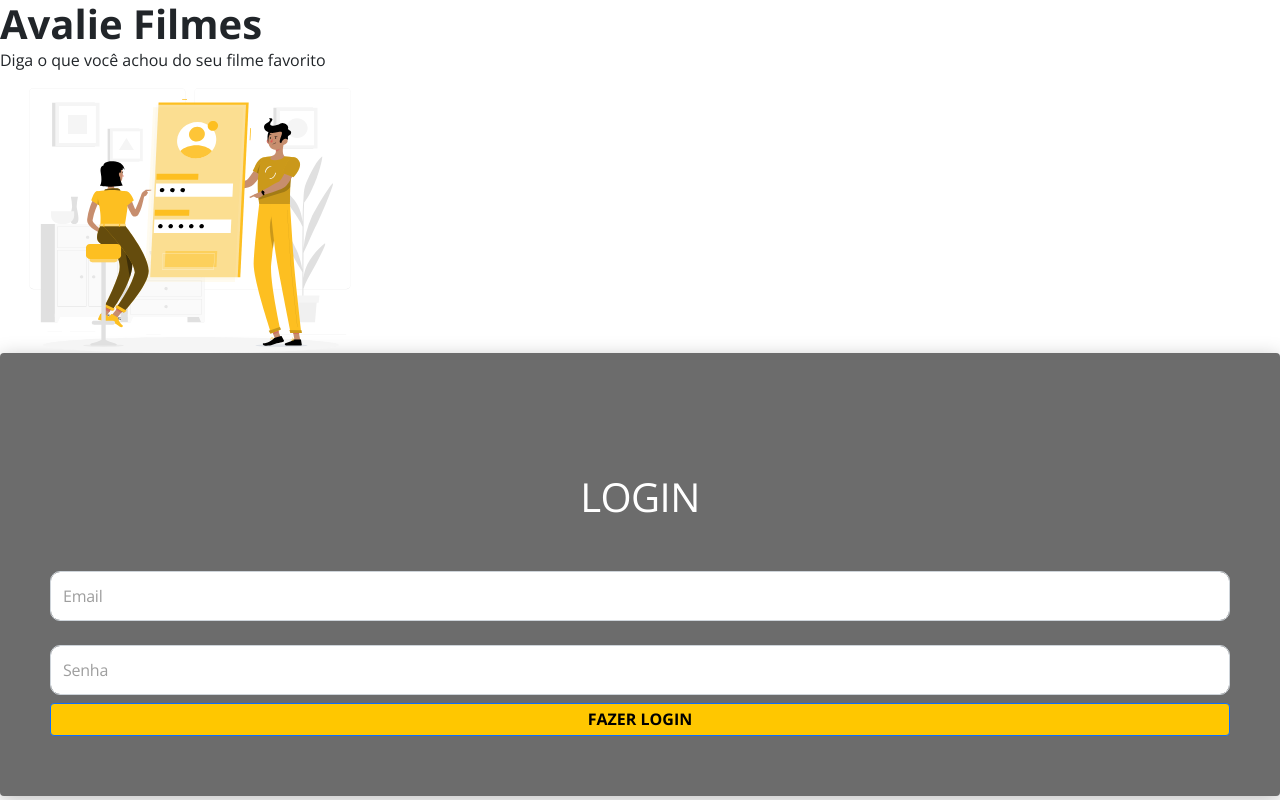
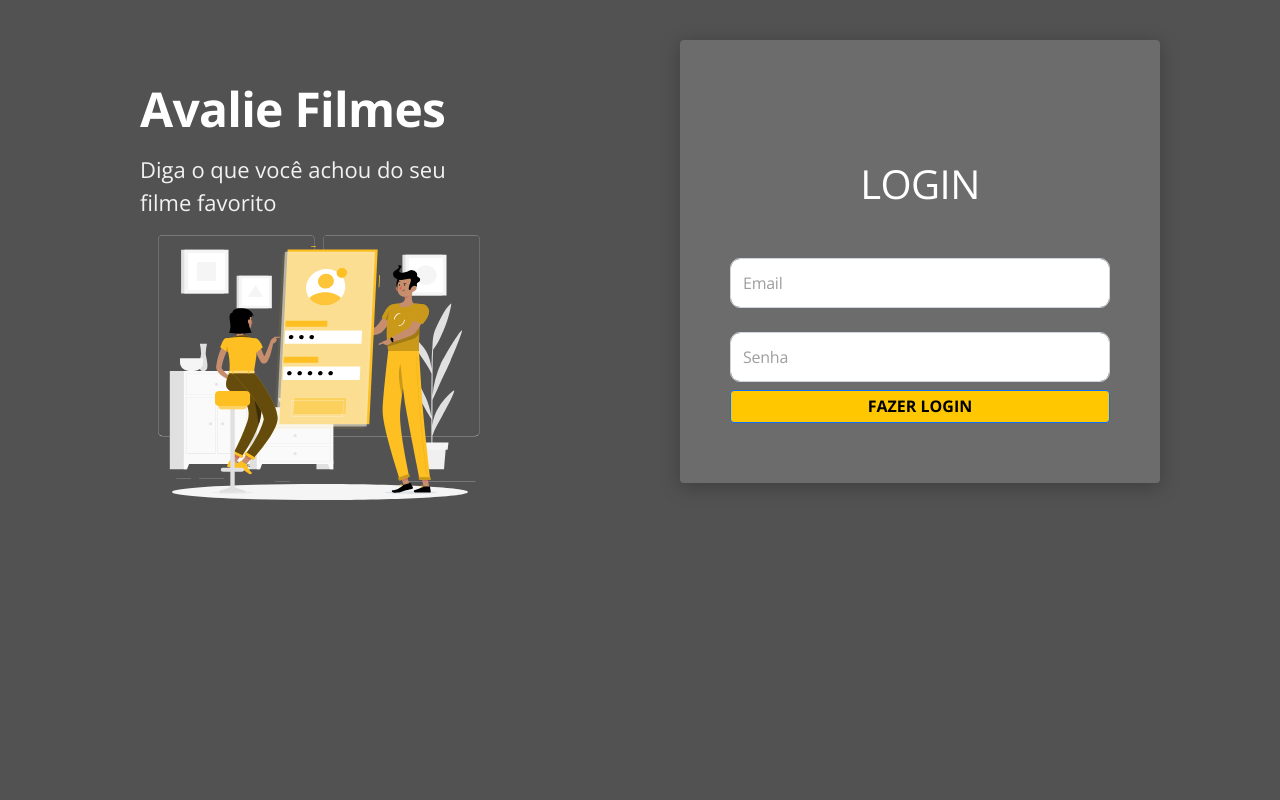
Before and after one commit to juliopedroso/bds-desafio-cap3, a React (Create React App) app: page / in a window 1280 px wide. Built offline with nearby package versions, Linux system fonts and the light colour scheme.

Commit message:
Home page styling

```diff
--- a/src/App.css
+++ b/src/App.css
@@ -12,6 +12,7 @@ h5,
 h6 {
   margin-bottom: 0;
   font-weight: 700;
+  color: #FFF;
 }
 
 a,
@@ -38,3 +39,7 @@ a:hover {
 .base-input::placeholder {
   color: #9E9E9E;
 }
+
+body{
+  background-color: #525252;
+}
--- a/src/assets/styles/custom.scss
+++ b/src/assets/styles/custom.scss
@@ -2,7 +2,7 @@ $theme-colors: (
   'primary': #407bff
 );
 
-$body-bg: #F2F2F2;
+$body-bg: #525252;
 $body-color: #263238;
 
 @import '~bootstrap/scss/bootstrap.scss';
--- a/src/pages/Home/index.tsx
+++ b/src/pages/Home/index.tsx
@@ -1,5 +1,6 @@
 import { ReactComponent as MainImage } from 'assets/images/main-image.svg'
 import Login from "./Login";
+import './styles.css';
 
 const Home = () => {
     return (
--- /dev/null
+++ b/src/pages/Home/styles.css
@@ -0,0 +1,52 @@
+.home-container {
+  display: flex;
+  justify-content: space-around;
+  padding: 20px;
+}
+.home-banner-container {
+  display: none;
+}
+.home-form-container {
+  width: 100%;
+}
+
+@media (min-width: 576px) {
+  .home-form-container {
+    width: 480px;
+  }
+}
+
+@media (min-width: 1200px) {
+  .home-container {
+    padding: 40px;
+  }
+  .home-banner-container {
+    display: flex;
+    flex-direction: column;
+    margin-top: 40px;
+    width: 400px;
+  }
+  .home-banner-container h1 {
+    padding: 0px 20px 0px 20px;
+    font-size: 48px;
+    letter-spacing: -0.015em;
+    margin-bottom: 15px;
+  }
+  .home-banner-container p {
+    padding: 0px 20px 0px 20px;
+    font-size: 22px;
+    color: #f2f2f2;
+  }
+  .home-banner-container svg {
+    width: 100%;
+  }
+}
+@media (min-width: 1400px) {
+  .home-banner-container h1 {
+    font-size: 55px;
+    margin-bottom: 25px;
+  }
+  .home-banner-container p {
+    font-size: 24px;
+  }
+}
```
